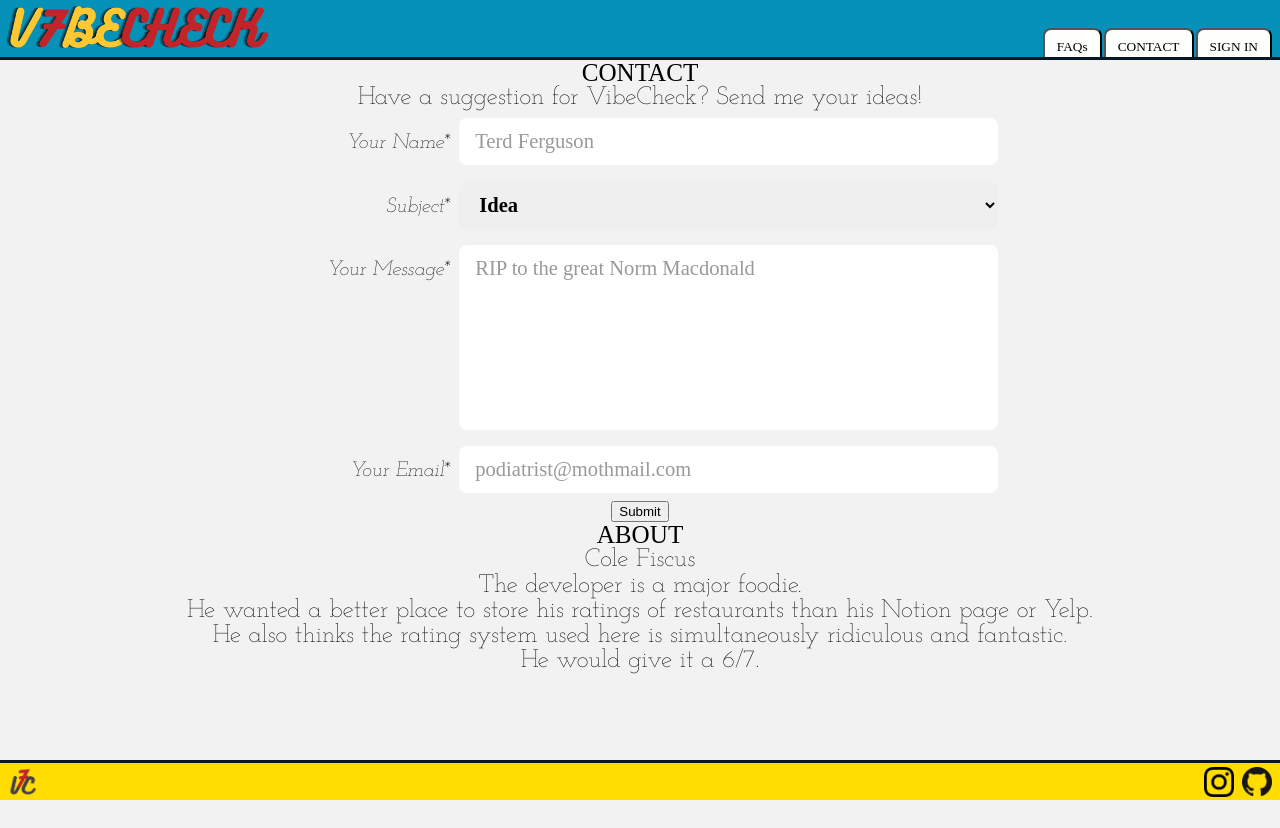
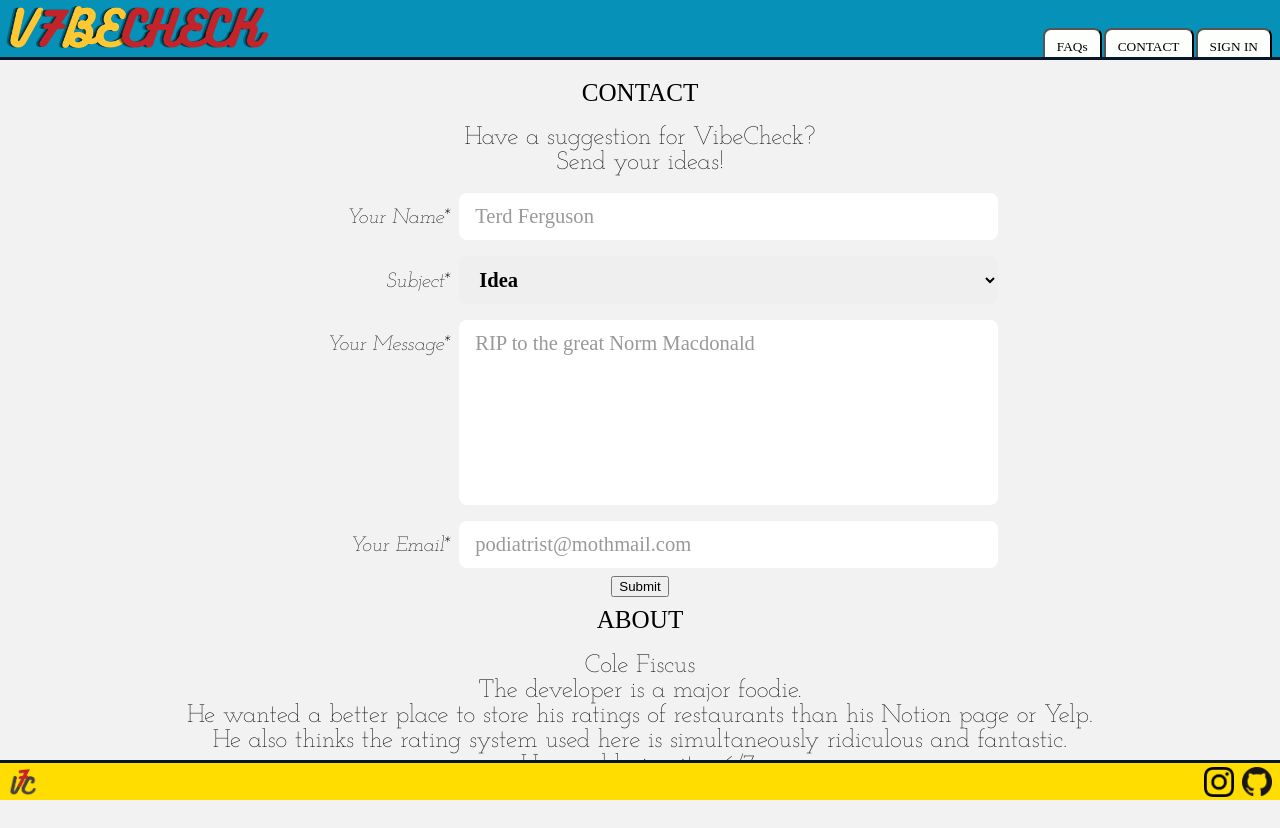
Before and after one commit to colefiscus/vibecheck, a React (Create React App) app: page /contact in a window 1280 px wide. Before the commit the page ends 800 px from the top, so only its background shows below. Built offline with nearby package versions, Linux system fonts and the light colour scheme; a web font is replaced by a local one.

Commit message:
Adjust positioning of inputs/Contact sections

```diff
--- a/src/Components/EmailJS/ContactMe.js
+++ b/src/Components/EmailJS/ContactMe.js
@@ -101,6 +101,7 @@ const Form = styled.form`
   flex-direction: column;
   align-items: center;
   font-family: 'Prozo Libre';
+  margin: 10px 0px;
 `;
 
 
--- a/src/Components/Footer/Footer.js
+++ b/src/Components/Footer/Footer.js
@@ -30,7 +30,7 @@ const PageBottom = styled.footer`
   background-color: #FFDD00;
   color: #FDFFFC;
   border-top: 3px solid #061826;
-  position: absolute;
+  position: fixed;
   bottom: 0;
 `;
 
--- a/src/Views/Contact.js
+++ b/src/Views/Contact.js
@@ -8,7 +8,7 @@ const Contact = () => {
     <ContactWrapper>
       <SectionWrapper>
         <Title>CONTACT</Title>
-        <p>Have a suggestion for VibeCheck? Send me your ideas!</p>
+        <p>Have a suggestion for VibeCheck? <br />Send your ideas!</p>
         <ContactMe />
       </SectionWrapper>
       <SectionWrapper>
@@ -18,7 +18,6 @@ const Contact = () => {
         <p>He wanted a better place to store his ratings of restaurants than his Notion page or Yelp.</p>
         <p>He also thinks the rating system used here is simultaneously ridiculous and fantastic.</p>
         <p>He would give it a 6/7.</p>
-        <p></p>
       </SectionWrapper>
     </ContactWrapper>
   )
@@ -31,19 +30,26 @@ const ContactWrapper = styled.main`
   font-family: 'Josefin Slab';
   font-weight: 200;
   font-size: ${22/14}rem;
+  text-align: center;
+  padding: 20px;
+  padding-bottom: 50px;
 `;
 
 const Title = styled.h2`
   font-family: 'Biryani';
   font-weight: 400;
+  margin-bottom: 20px;
 `;
 
 const SectionWrapper = styled.section`
-  margin: 0px 25px;
   display: flex;
   flex-direction: column;
   justify-content: center;
   align-items: center;
+
+  &:last-of-type {
+    // padding: 20px;
+  }
 `;
 
 export default Contact;
```
